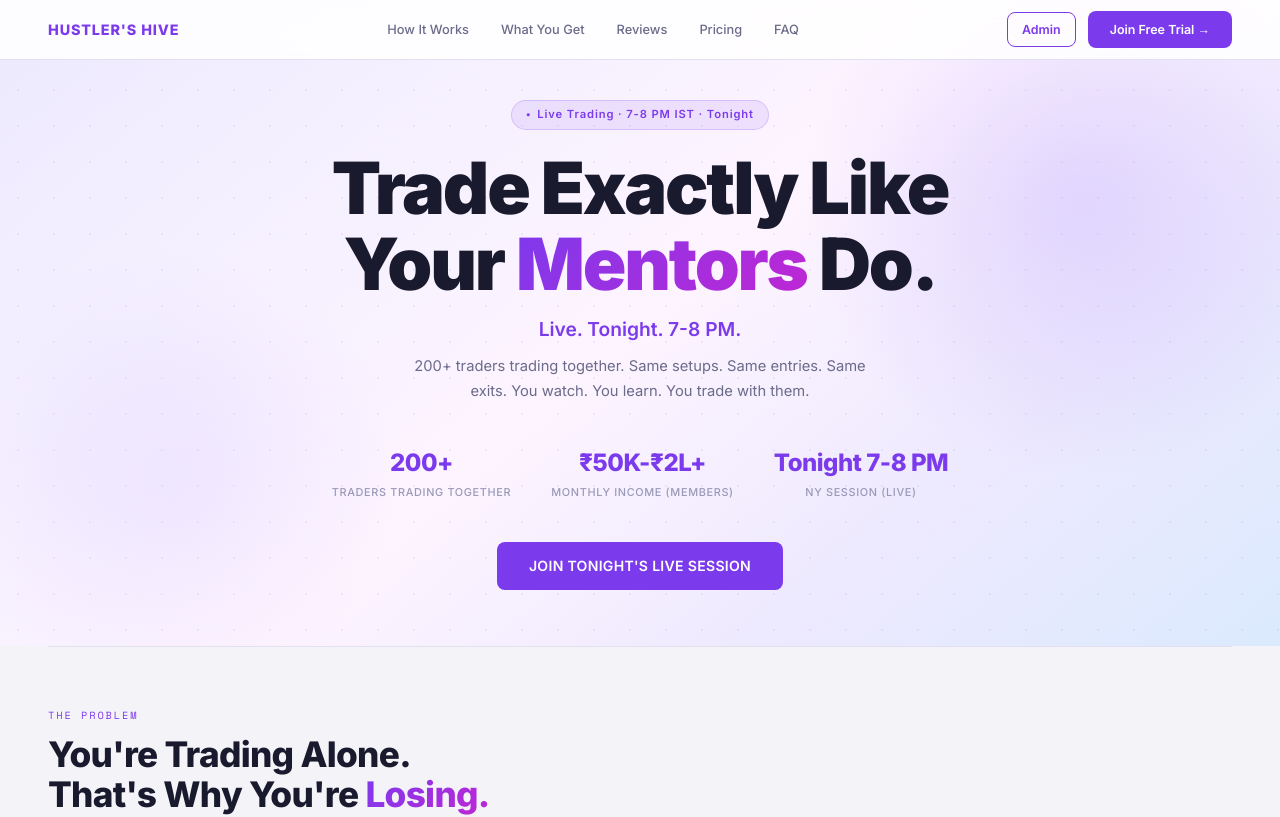
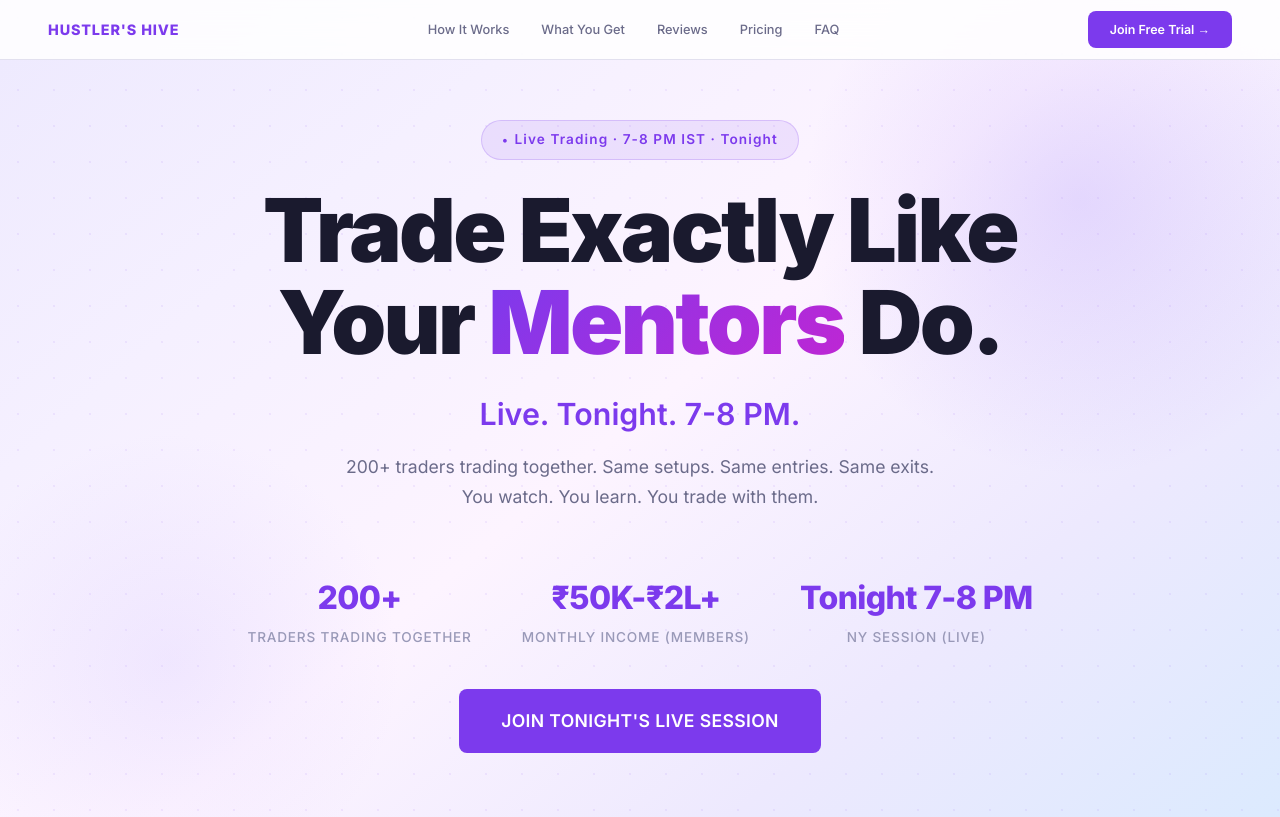
Before and after one commit to samarthmishra46/husler-hive-nextjs, a Next.js app: page / in a window 1280 px wide. Shown: the top 817 px of the page. Built offline with nearby package versions, Linux system fonts and the light colour scheme.

Commit message:
fix: type cast for subscription status

```diff
--- a/src/app/globals.css
+++ b/src/app/globals.css
@@ -67,26 +67,26 @@
 
 /* HERO */
 #hero {
-  min-height: auto; background: var(--gradient-hero);
+  min-height: 100vh; background: var(--gradient-hero);
   display: flex; flex-direction: column; align-items: center; justify-content: center;
-  text-align: center; padding: 100px 40px 56px; position: relative; overflow: hidden;
+  text-align: center; padding: 120px 40px 80px; position: relative; overflow: hidden;
 }
 .hero-dots { position: absolute; inset: 0; background-image: radial-gradient(circle, rgba(124,58,237,0.08) 1px, transparent 1px); background-size: 36px 36px; pointer-events: none; }
 .hero-blob1 { position: absolute; top: -100px; right: -100px; width: 600px; height: 600px; background: radial-gradient(circle, rgba(167,139,250,0.25) 0%, transparent 65%); pointer-events: none; }
 .hero-blob2 { position: absolute; bottom: -80px; left: -80px; width: 500px; height: 500px; background: radial-gradient(circle, rgba(196,181,253,0.2) 0%, transparent 65%); pointer-events: none; }
-.hero-tag { display: inline-flex; align-items: center; gap: 6px; background: rgba(124,58,237,0.1); border: 1px solid rgba(124,58,237,0.2); color: var(--purple); font-size: 0.7rem; font-weight: 600; letter-spacing: 0.08em; padding: 5px 14px; border-radius: 100px; margin-bottom: 20px; opacity: 0; animation: fadeUp 0.6s ease forwards 0.2s; }
-.hero-tag::before { content: '●'; font-size: 0.45rem; }
-.hero-title { font-size: clamp(2.2rem, 6vw, 4.5rem); font-weight: 900; line-height: 1.05; letter-spacing: -0.03em; color: var(--text); max-width: 760px; opacity: 0; animation: fadeUp 0.7s ease forwards 0.35s; }
+.hero-tag { display: inline-flex; align-items: center; gap: 6px; background: rgba(124,58,237,0.1); border: 1px solid rgba(124,58,237,0.2); color: var(--purple); font-size: 0.85rem; font-weight: 600; letter-spacing: 0.08em; padding: 8px 20px; border-radius: 100px; margin-bottom: 24px; opacity: 0; animation: fadeUp 0.6s ease forwards 0.2s; }
+.hero-tag::before { content: '●'; font-size: 0.55rem; }
+.hero-title { font-size: clamp(3.9rem, 8vw, 5.5rem); font-weight: 900; line-height: 1.05; letter-spacing: -0.03em; color: var(--text); max-width: 900px; opacity: 0; animation: fadeUp 0.7s ease forwards 0.35s; }
 .hero-title .highlight { background: linear-gradient(135deg, var(--purple) 0%, #c026d3 100%); -webkit-background-clip: text; -webkit-text-fill-color: transparent; background-clip: text; }
-.hero-sub { margin-top: 12px; font-size: 0.92rem; color: var(--text-muted); max-width: 480px; line-height: 1.7; opacity: 0; animation: fadeUp 0.7s ease forwards 0.5s; padding: 0; }
-.hero-actions { margin-top: 28px; display: flex; gap: 12px; justify-content: center; flex-wrap: wrap; opacity: 0; animation: fadeUp 0.7s ease forwards 0.65s; }
+.hero-sub { margin-top: 16px; font-size: 1.1rem; color: var(--text-muted); max-width: 600px; line-height: 1.7; opacity: 0; animation: fadeUp 0.7s ease forwards 0.5s; padding: 0; }
+.hero-actions { margin-top: 36px; display: flex; gap: 16px; justify-content: center; flex-wrap: wrap; opacity: 0; animation: fadeUp 0.7s ease forwards 0.65s; }
 .btn-primary { background: var(--purple); color: #fff; font-size: 0.82rem; font-weight: 600; padding: 11px 26px; border-radius: 8px; text-decoration: none; display: inline-flex; align-items: center; gap: 8px; transition: all 0.2s; border: none; cursor: pointer; }
 .btn-primary:hover { background: var(--purple-dark); transform: translateY(-2px); box-shadow: 0 8px 24px rgba(124,58,237,0.3); }
 .btn-outline { background: rgba(255,255,255,0.7); border: 1px solid var(--border); color: var(--text-muted); font-size: 0.82rem; font-weight: 500; padding: 11px 24px; border-radius: 8px; text-decoration: none; transition: all 0.2s; }
 .btn-outline:hover { border-color: var(--purple); color: var(--purple); }
-.hero-stats { margin-top: 40px; display: flex; gap: 40px; justify-content: center; opacity: 0; animation: fadeUp 0.7s ease forwards 0.8s; }
-.hero-stat-val { font-size: 1.5rem; font-weight: 800; color: var(--purple); letter-spacing: -0.02em; }
-.hero-stat-label { font-size: 0.68rem; color: var(--text-light); font-weight: 500; letter-spacing: 0.06em; text-transform: uppercase; margin-top: 2px; }
+.hero-stats { margin-top: 60px; display: flex; gap: 50px; justify-content: center; opacity: 0; animation: fadeUp 0.7s ease forwards 0.8s; }
+.hero-stat-val { font-size: 2rem; font-weight: 800; color: var(--purple); letter-spacing: -0.02em; }
+.hero-stat-label { font-size: 0.85rem; color: var(--text-light); font-weight: 500; letter-spacing: 0.06em; text-transform: uppercase; margin-top: 4px; }
 
 /* SECTIONS COMMON */
 .landing-section { padding: 60px 48px; }
@@ -189,7 +189,7 @@
 .nav-admin:hover { background: var(--purple); color: #fff; }
 
 /* BTN LARGE */
-.btn-lg { padding: 13px 32px; font-size: 0.88rem; letter-spacing: 0.02em; }
+.btn-lg { padding: 18px 42px; font-size: 1.1rem; letter-spacing: 0.02em; }
 
 /* PROBLEMS GRID */
 .problems-grid { display: grid; grid-template-columns: repeat(auto-fit, minmax(240px, 1fr)); gap: 12px; margin-bottom: 32px; }
@@ -334,7 +334,7 @@
   nav { padding: 0 20px; }
   .nav-links { display: none; }
   .landing-section { padding: 44px 20px; }
-  #hero { padding: 80px 20px 44px; }
+  #hero { padding: 100px 20px 44px; min-height: 100vh; }
   .about-grid, .location-grid, .faq-container { grid-template-columns: 1fr; gap: 28px; }
   .space-grid { grid-template-columns: 1fr 1fr; grid-template-rows: auto; }
   .space-img.tall { grid-row: span 1; height: 200px; }
--- a/src/app/page.tsx
+++ b/src/app/page.tsx
@@ -152,6 +152,7 @@
     { q: 'What if I lose money?', a: 'Every trade includes strict risk management. Mentors teach you position sizing and stop-loss placement live. You\'ll learn to manage risk before chasing profits.' },
     { q: 'Can I watch recordings if I miss a session?', a: 'Yes! Every live session is recorded and available in our library. You get lifetime access to all recordings as a member.' },
     { q: 'Is the free trial really free?', a: 'Yes, 100% free. No credit card required. Join one live session, see the community in action, and decide if it\'s right for you.' },
+    { q: 'How can I Pause/Cancel the Subscription?', a: 'You can Pause/Cancel the Subscription anytime from your UPI App or Bank Account App.' },
   ];
 
   return (
@@ -166,10 +167,10 @@
           Trade Exactly Like<br />
           Your <span className="highlight">Mentors</span> Do.
         </h1>
-        <p className="hero-sub" style={{ fontSize: '1.2rem', fontWeight: 600, color: 'var(--purple)', marginTop: '12px' }}>
+        <p className="hero-sub" style={{ fontSize: '1.9rem', fontWeight: 600, color: 'var(--purple)', marginTop: '20px' }}>
           Live. Tonight. 7-8 PM.
         </p>
-        <p className="hero-sub" style={{ marginTop: '8px' }}>
+        <p className="hero-sub" style={{ marginTop: '12px' }}>
           200+ traders trading together. Same setups. Same entries. Same exits.
           You watch. You learn. You trade with them.
         </p>
@@ -449,21 +450,7 @@
           </p>
         </div>
         <div className="pricing-grid reveal">
-          {/* Free Trial */}
-          <div className="price-card">
-            <div className="price-card-name">Free Trial</div>
-            <div className="price-card-amount">₹0</div>
-            <div className="price-card-period">/1 Session</div>
-            <ul className="price-card-features">
-              <li><span className="feat-dot">✓</span> 1 Free Live Session</li>
-              <li><span className="feat-dot">✓</span> Access Community Chat</li>
-              <li><span className="feat-dot">✓</span> See How It Works</li>
-              <li><span className="feat-dot">✓</span> No Credit Card Required</li>
-            </ul>
-            <button onClick={() => setShowForm(true)} className="btn-outline price-card-btn">
-              Start Free Trial
-            </button>
-          </div>
+
 
           {/* Monthly */}
           <div className="price-card price-card-featured">
@@ -472,7 +459,7 @@
             <div className="price-card-amount">₹4,999</div>
             <div className="price-card-period">/month</div>
             <ul className="price-card-features">
-              <li><span className="feat-dot">✓</span> Unlimited Live Sessions</li>
+               <li><span className="feat-dot">✓</span> 7 days Free Trial</li>
               <li><span className="feat-dot">✓</span> Private Discord Access</li>
               <li><span className="feat-dot">✓</span> Recorded Sessions Library</li>
               <li><span className="feat-dot">✓</span> 24/7 Mentor Support</li>
@@ -489,7 +476,7 @@
             <div className="price-card-amount">₹12,997</div>
             <div className="price-card-period">Save 15% (₹14,997)</div>
             <ul className="price-card-features">
-              <li><span className="feat-dot">✓</span> Unlimited Live Sessions</li>
+              <li><span className="feat-dot">✓</span> 7 days Free Trial</li>
               <li><span className="feat-dot">✓</span> Private Discord Access</li>
               <li><span className="feat-dot">✓</span> Recorded Sessions Library</li>
               <li><span className="feat-dot">✓</span> 24/7 Mentor Support</li>
@@ -619,7 +606,7 @@
           JOIN TONIGHT&apos;S LIVE TRADING SESSION
         </button>
         <p style={{ marginTop: '20px', fontSize: '0.8rem', color: 'rgba(255,255,255,0.5)', maxWidth: '520px', margin: '20px auto 0' }}>
-          Free for first session • No payment. No card required. • Trade alongside mentors • 200+ traders entering together
+          Free for 7 days • No payment required. • Trade alongside mentors • 200+ traders entering together
         </p>
       </section>
 
--- a/src/components/Footer.tsx
+++ b/src/components/Footer.tsx
@@ -6,14 +6,13 @@
       <div className="footer-top">
         <div className="footer-brand">
           <Link href="/#hero" className="footer-logo">Hustler's Hive</Link>
-          <p>Co-Working Space for Builders.<br />Arumbakkam, Chennai.</p>
+          <p>Trade Exactly Like <br />Your Mentors Do.</p>
         </div>
         <div className="footer-col">
           <h5>Navigate</h5>
           <ul>
             <li><Link href="/#about">About</Link></li>
-            <li><Link href="/#space">The Space</Link></li>
-            <li><Link href="/#amenities">Amenities</Link></li>
+
             <li><Link href="/#pricing">Pricing</Link></li>
             <li><Link href="/#faq">FAQ</Link></li>
           </ul>
--- a/src/components/Navbar.tsx
+++ b/src/components/Navbar.tsx
@@ -14,7 +14,7 @@
         <li><Link href="/#faq">FAQ</Link></li>
       </ul>
       <div style={{ display: 'flex', alignItems: 'center', gap: '12px' }}>
-        <Link href="/admin" className="nav-admin">Admin</Link>
+
         <Link href="/#pricing" className="nav-cta">Join Free Trial →</Link>
       </div>
     </nav>
```
